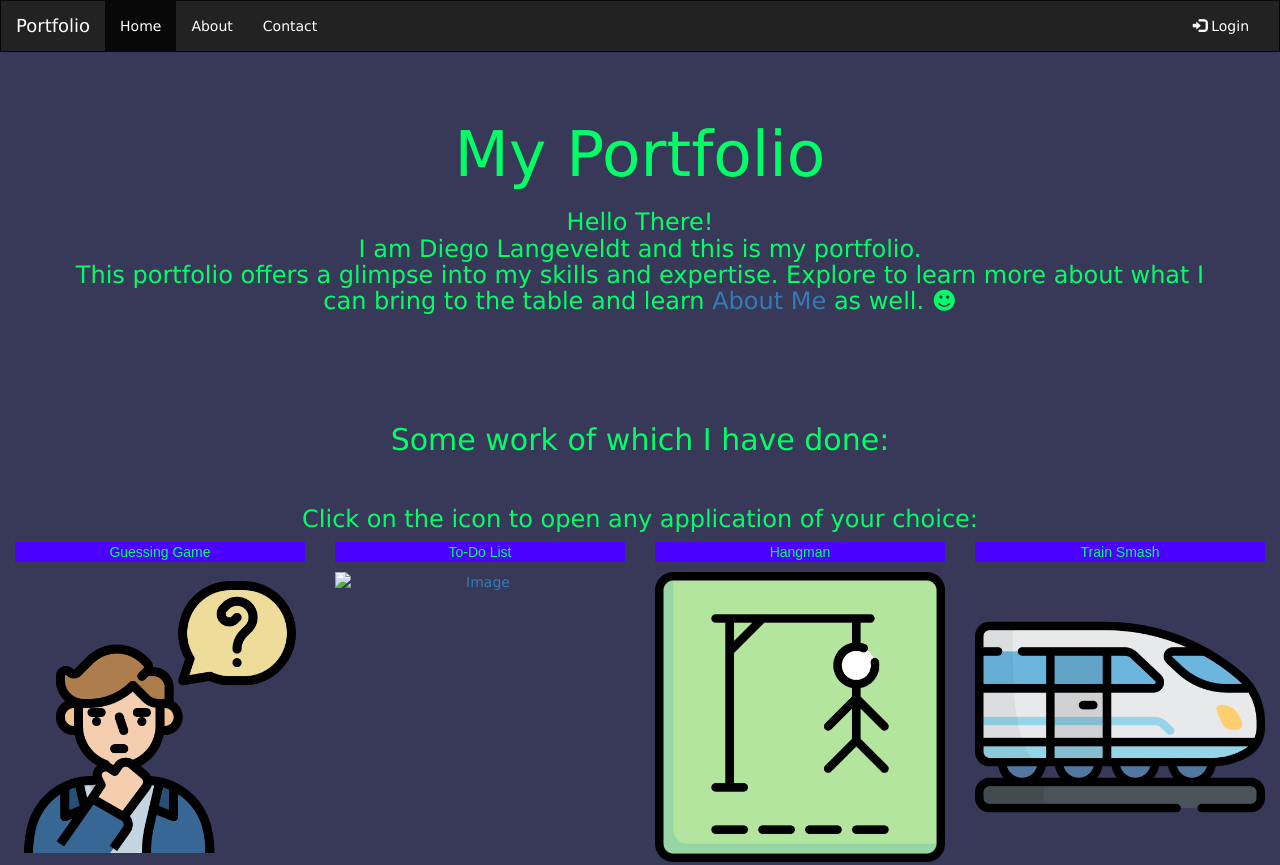
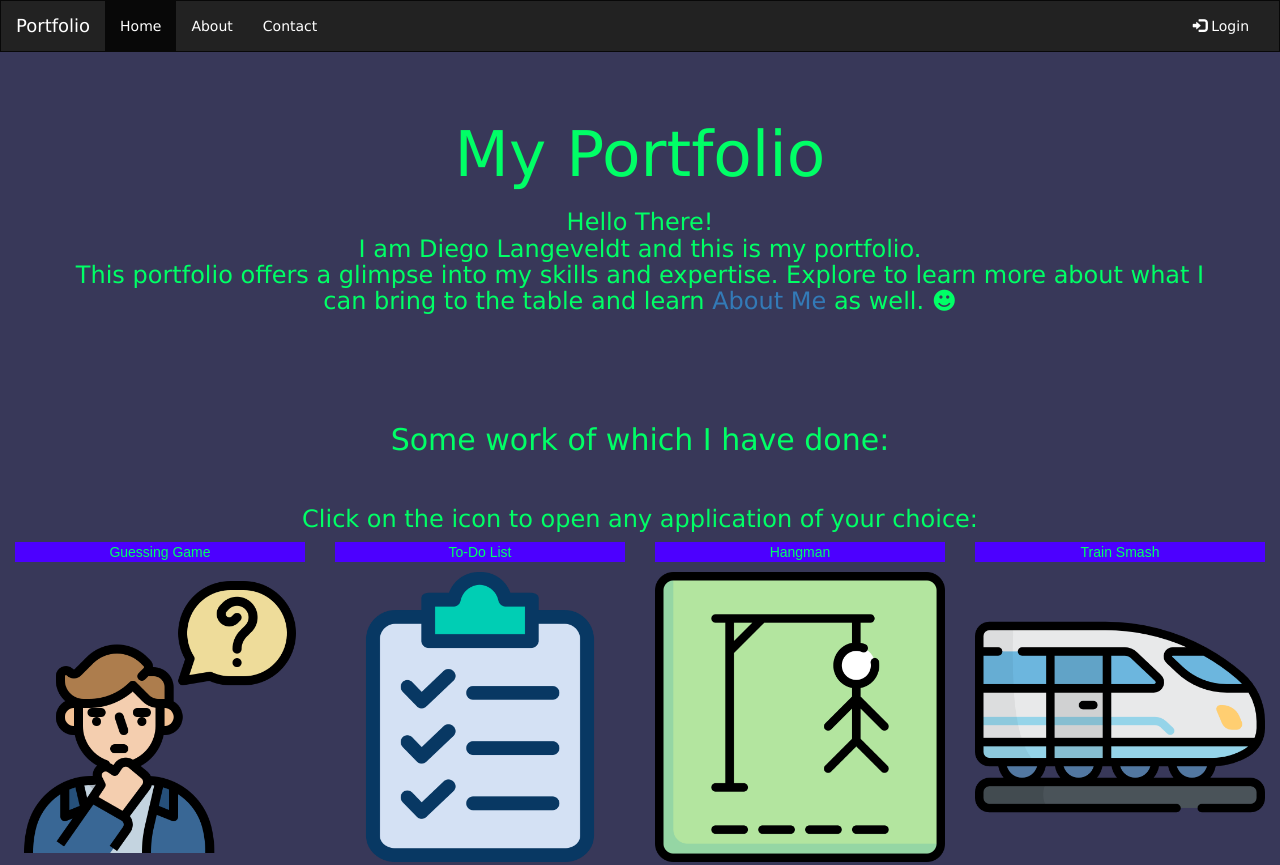
Before and after one commit to Digz1611/My-Portfolio, a plain HTML site: page index.html in a window 1280 px wide. Shown: the top 865 px of the page. Drawn offline with nearby package versions, Linux system fonts and the light colour scheme.

Commit message:
list img fixed

```diff
--- a/index.html
+++ b/index.html
@@ -78,7 +78,7 @@
       <div class="col-sm-3">
         <p>To-Do List</p>
         <a href="https://digz1611.github.io/To-Do_List/">
-          <img src="To-Do_List/To-Do_List.png" class="img-responsive" style="width:100%" alt="Image">
+          <img src="Showcase/-Ext_Web_imgs/To-Do_List.png" class="img-responsive" style="width:100%" alt="Image">
         </a>
       </div>
 
```
Also changed, not shown: Showcase/-Ext_Web_imgs/To-Do_List.png (added).
